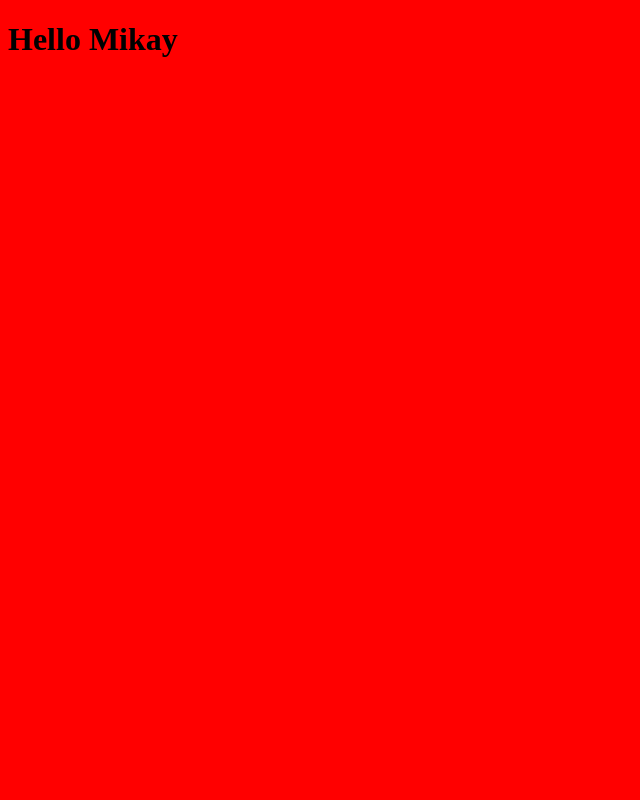
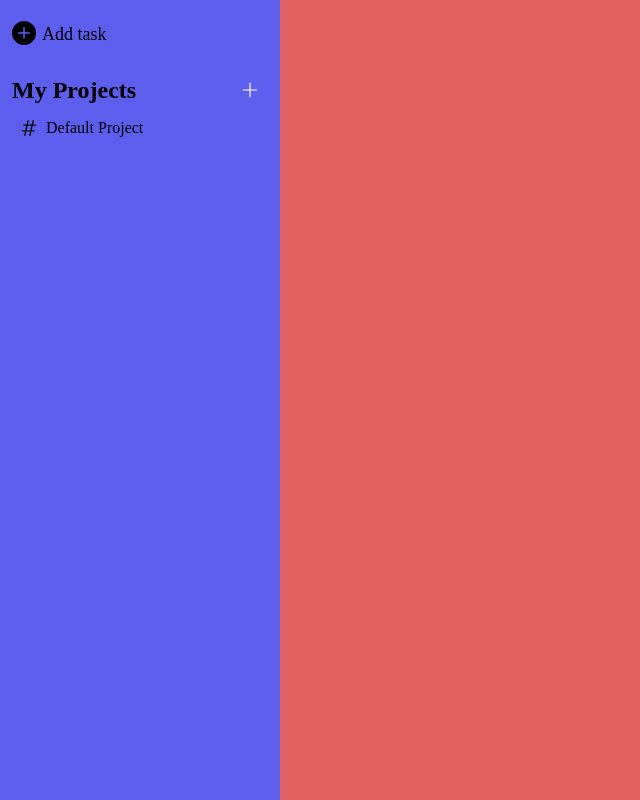
Before and after one commit to Dtdeep/to-do-list-Odin, a website built with webpack: page src/index.html in a window 1280 px wide. Shown: the whole page, without its empty margins (0-640 px from the left). Built offline with nearby package versions, Linux system fonts and the light colour scheme.

Commit message:
Add iniital css design for menu side

```diff
--- /dev/null
+++ b/src/comeauReset.css
@@ -0,0 +1,47 @@
+/*
+  Josh's Custom CSS Reset
+  https://www.joshwcomeau.com/css/custom-css-reset/
+*/
+
+*, *::before, *::after {
+  box-sizing: border-box;
+}
+
+*:not(dialog) {
+  margin: 0;
+}
+
+@media (prefers-reduced-motion: no-preference) {
+  html {
+    interpolate-size: allow-keywords;
+  }
+}
+
+body {
+  line-height: 1.5;
+  -webkit-font-smoothing: antialiased;
+}
+
+img, picture, video, canvas, svg {
+  display: block;
+  max-width: 100%;
+}
+
+input, button, textarea, select {
+  font: inherit;
+}
+
+p, h1, h2, h3, h4, h5, h6 {
+  overflow-wrap: break-word;
+}
+
+p {
+  text-wrap: pretty;
+}
+h1, h2, h3, h4, h5, h6 {
+  text-wrap: balance;
+}
+
+#root, #__next {
+  isolation: isolate;
+}
--- a/src/index.html
+++ b/src/index.html
@@ -6,6 +6,50 @@
     <title>Document</title>
 </head>
 <body>
-    <h1>Hello Mikay</h1>
+    <div class="content">
+        <div id="menu">
+            <div class="add-task-div"><!-- Improve the svgs and buttons a bit so that it seems presentable then do the logic for UI rendering of Project into the menu div -->
+                <button id="add-task-menu">
+                    <span>
+                        <svg viewBox="0 0 16 16" xmlns="http://www.w3.org/2000/svg" fill="#000000" class="bi bi-plus-circle-fill">
+                            <g id="SVGRepo_bgCarrier" stroke-width="0"></g><g id="SVGRepo_tracerCarrier" stroke-linecap="round" stroke-linejoin="round"></g><g id="SVGRepo_iconCarrier">
+                            <path d="M16 8A8 8 0 1 1 0 8a8 8 0 0 1 16 0zM8.5 4.5a.5.5 0 0 0-1 0v3h-3a.5.5 0 0 0 0 1h3v3a.5.5 0 0 0 1 0v-3h3a.5.5 0 0 0 0-1h-3v-3z"></path>
+                            </g>
+                        </svg>
+                        <p>Add task</p>
+                    </span>
+                </button>
+            </div>
+            <div class="projects-div">
+                <div class="add-project-div">
+                    <h2>My Projects</h2>
+                    <button id="add-project-btn">
+                        <svg width="123px" height="123px" viewBox="-8.64 -8.64 49.28 49.28" id="i-plus" xmlns="http://www.w3.org/2000/svg" fill="none" stroke="#ffffff" stroke-linecap="round" stroke-linejoin="round" stroke-width="2.496">
+                            <g id="SVGRepo_bgCarrier" stroke-width="0"></g><g id="SVGRepo_tracerCarrier" stroke-linecap="round" stroke-linejoin="round"></g>
+                            <g id="SVGRepo_iconCarrier">
+                                <path d="M16 2 L16 30 M2 16 L30 16"></path>
+                            </g>
+                        </svg>
+                    </button>
+                </div>
+                <div id="list-of-projects">
+                    <div>
+                        <svg viewBox="-4.56 -4.56 33.12 33.12" fill="none" xmlns="http://www.w3.org/2000/svg" stroke="#999999" stroke-width="0.00024000000000000003">
+                            <g id="SVGRepo_bgCarrier" stroke-width="0"></g>
+                            <g id="SVGRepo_tracerCarrier" stroke-linecap="round" stroke-linejoin="round"></g>
+                            <g id="SVGRepo_iconCarrier">
+                            <path fill-rule="evenodd" clip-rule="evenodd" d="M10.7784 1C10.3231 1 9.92838 1.31506 9.82748 1.75902L8.63635 7H5C4.44772 7 4 7.44772 4 8C4 8.55228 4.44772 9 5 9H8.1818L6.81817 15H3C2.44772 15 2 15.4477 2 16C2 16.5523 2.44772 17 3 17H6.36362L5.27072 21.8088C5.13204 22.419 5.59584 23 6.22161 23C6.6769 23 7.07159 22.6849 7.17249 22.241L8.36362 17H13.3636L12.2707 21.8088C12.132 22.419 12.5958 23 13.2216 23C13.6769 23 14.0716 22.6849 14.1725 22.241L15.3636 17H19C19.5523 17 20 16.5523 20 16C20 15.4477 19.5523 15 19 15H15.8182L17.1818 9H21C21.5523 9 22 8.55228 22 8C22 7.44772 21.5523 7 21 7H17.6364L18.7292 2.19124C18.8679 1.58104 18.4041 1 17.7784 1C17.3231 1 16.9284 1.31506 16.8275 1.75902L15.6364 7H10.6363L11.7292 2.19124C11.8679 1.58104 11.4041 1 10.7784 1ZM13.8182 15L15.1818 9H10.1818L8.81817 15H13.8182Z" fill="#0F0F0F">
+                            </path>
+                        </g>
+                        </svg>
+                        <p>Default Project</p>
+                    </div>
+                </div>
+            </div>
+        </div>
+        <div id="main-content">
+
+        </div>
+    </div>
 </body>
 </html>
--- a/src/index.js
+++ b/src/index.js
@@ -1,2 +1,3 @@
+import reset from "./comeauReset.css"
 import styles from "./styles.css";
 import ToDoProject from "./ToDoProject.js";
--- a/src/styles.css
+++ b/src/styles.css
@@ -1,3 +1,67 @@
-body{
-    background-color: red;
+.content{
+    background-color: orange;
+    width: 100vw;
+    height: 100vh;
+    display: grid;
+    grid-template-columns: 280px 1fr;
 }
+
+#menu{
+    background-color: rgb(93, 93, 238);
+}
+#main-content{
+    background-color: rgb(225, 98, 98);
+}
+.add-task-div{
+    margin: 0px 12px;
+
+}
+
+.add-task-div, .add-project-div{
+    svg{
+        width: 24px;
+        height: 24px;
+    }
+
+    button{
+        background-color: transparent;
+        border: none;
+    }
+}
+
+.add-task-div{
+    margin-top: 20px;
+    margin-bottom: 20px;
+}
+
+.add-project-div{
+    display: flex;
+    h2{
+        margin-right: auto;
+    }
+}
+
+#add-task-menu span{
+    display: flex;
+    font-size: 18px;
+    svg{
+        margin-right: 6px;
+        margin-left: -6px;
+    }
+}
+
+
+#list-of-projects > div{
+    display: flex;
+    padding:5px;
+    svg{
+        width:24px;
+    }
+    p{
+        padding: 3px 0 3px 5px;
+    }
+}
+
+.projects-div{
+    margin: 0px 12px;
+}
```
